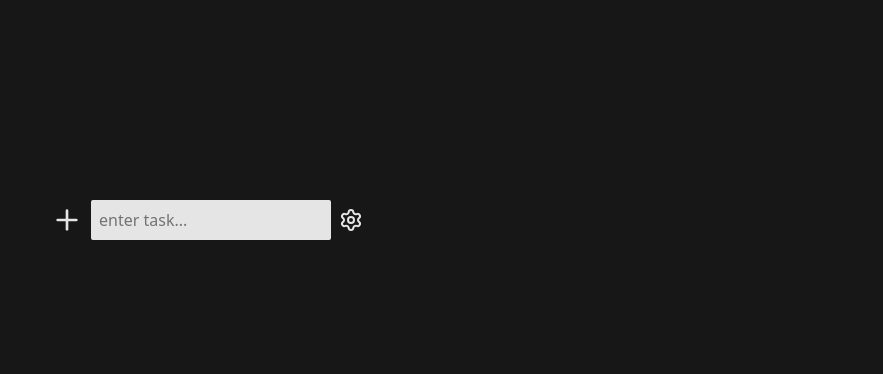
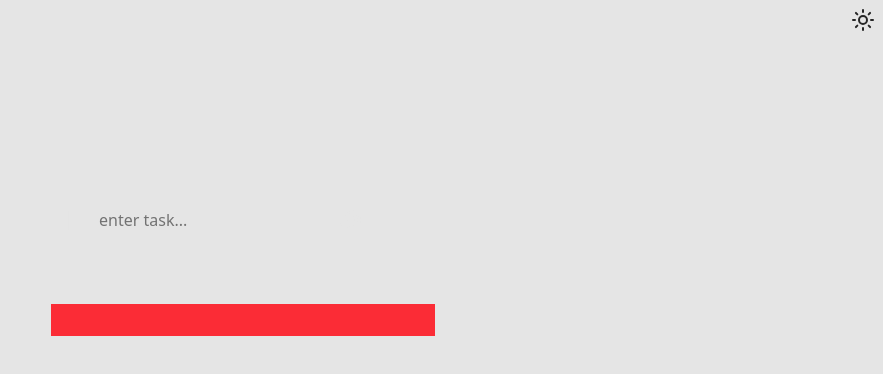
Before and after one commit to 2concrete/todolist-app, a React (Vite) app: page / in a window 1280 px wide. Shown: the top 374 px of the page, without its empty margins (397-1280 px from the left). Built offline with nearby package versions, Linux system fonts and the light colour scheme.

Commit message:
added editing functionality

```diff
--- a/index.html
+++ b/index.html
@@ -6,7 +6,7 @@
     <meta name="viewport" content="width=device-width, initial-scale=1.0" />
     <title>todolist</title>
   </head>
-  <body class="bg-neutral-900">
+  <body>
     <div id="root"></div>
     <script type="module" src="/src/main.jsx"></script>
   </body>
--- a/src/App.jsx
+++ b/src/App.jsx
@@ -1,12 +1,24 @@
 import { useEffect, useState } from "react";
 import TaskInput from "./components/TaskInput";
 import TaskList from "./components/TaskList";
+import ThemeToggle from "./components/ThemeToggle";
 
 const App = () => {
   const [tasks, setTasks] = useState(() => {
     const saved = localStorage.getItem("tasks");
     return saved ? JSON.parse(saved) : [];
   });
+
+  const [isDark, setIsDark] = useState(true);
+
+  useEffect(() => {
+    if (isDark) {
+      document.documentElement.classList.add("dark");
+    } else {
+      document.documentElement.classList.remove("dark");
+    }
+    console.log(isDark);
+  }, [isDark]);
 
   useEffect(() => {
     localStorage.setItem("tasks", JSON.stringify(tasks));
@@ -39,16 +51,25 @@ const App = () => {
     setTasks(tasks.filter((task) => task.date !== date));
   };
 
+  const editTask = (date, text) => {
+    setTasks(
+      tasks.map((task) => (task.date === date ? { ...task, text: text } : task))
+    );
+  };
+
   return (
-    <div className="flex justify-center items-center h-screen">
+    <div className="flex justify-center items-center h-screen bg-neutral-200 dark:bg-neutral-900">
       <div className="flex flex-col gap-8 w-96 h-1/2">
         <TaskInput addTask={addTask} deleteAll={deleteAll} />
         <TaskList
           deleteTask={deleteTask}
           toggleTask={toggleTask}
           tasks={tasks}
+          editTask={editTask}
         />
+        <div className="bg-red-500 dark:bg-blue-500 p-4"></div>
       </div>
+      <ThemeToggle setIsDark={setIsDark} isDark={isDark} />
     </div>
   );
 };
--- a/src/components/Task.jsx
+++ b/src/components/Task.jsx
@@ -1,7 +1,21 @@
 import { Check, Clock, X } from "lucide-react";
 import { motion } from "motion/react";
+import { useState, useRef } from "react";
 
-const Task = ({ text, date, toggleTask, deleteTask, completed, deadline }) => {
+const Task = ({
+  text,
+  date,
+  toggleTask,
+  deleteTask,
+  completed,
+  deadline,
+  editTask,
+}) => {
+  const [newText, setNewText] = useState("");
+  const handleChange = (e) => {
+    setNewText(e.target.value);
+  };
+  const inputRef = useRef(null);
   return (
     <div className="flex gap-2 items-center">
       <motion.button
@@ -17,7 +31,21 @@ const Task = ({ text, date, toggleTask, deleteTask, completed, deadline }) => {
         />
       </motion.button>
       <div className="w-60 flex-1 text-neutral-200 p-2 border-b-1 break-words flex flex-col">
-        <p>{text}</p>
+        <form
+          onSubmit={(e) => {
+            e.preventDefault();
+            editTask(date, newText);
+            inputRef.current.blur();
+          }}
+        >
+          <input
+            onChange={handleChange}
+            placeholder={text}
+            value={newText}
+            ref={inputRef}
+            className="outline-none placeholder:text-white focus:placeholder:opacity-0"
+          ></input>
+        </form>
         {deadline && (
           <p className="gap-1 items-center flex text-xs">
             <Clock className="size-3" />
--- a/src/components/TaskList.jsx
+++ b/src/components/TaskList.jsx
@@ -1,7 +1,7 @@
 import { AnimatePresence, motion } from "motion/react";
 import Task from "./Task";
 
-const TaskList = ({ tasks, toggleTask, deleteTask }) => {
+const TaskList = ({ tasks, toggleTask, deleteTask, editTask }) => {
   return (
     <div className="flex flex-col-reverse gap-2">
       <AnimatePresence>
@@ -17,6 +17,7 @@ const TaskList = ({ tasks, toggleTask, deleteTask }) => {
               key={index}
               toggleTask={toggleTask}
               deleteTask={deleteTask}
+              editTask={editTask}
               completed={task.completed}
               text={task.text}
               date={task.date}
--- /dev/null
+++ b/src/components/ThemeToggle.jsx
@@ -0,0 +1,17 @@
+import { Moon, Sun } from "lucide-react";
+import { motion } from "motion/react";
+
+const ThemeToggle = ({ setIsDark, isDark }) => {
+  return (
+    <motion.button
+      whileTap={{ rotate: 360 }}
+      transition={{ duration: 0.3 }}
+      className="text-neutral-800 dark:text-neutral-200 cursor-pointer absolute right-0 top-0 p-2"
+      onClick={() => setIsDark(!isDark)}
+    >
+      {isDark ? <Sun /> : <Moon />}
+    </motion.button>
+  );
+};
+
+export default ThemeToggle;
--- a/tailwind.config.js
+++ b/tailwind.config.js
@@ -1,15 +1,8 @@
 module.exports = {
+  darkMode: "class", // This enables class-based dark mode
   theme: {
     extend: {
-      keyframes: {
-        floatDown: {
-          from: { opacity: 0, transform: "translateY(-20px)" },
-          to: { opacity: 1, transform: "translateY(0)" },
-        },
-      },
-      animation: {
-        floatDown: "floatDown 0.5s ease-in-out",
-      },
+      // your existing config
     },
   },
 };
```
